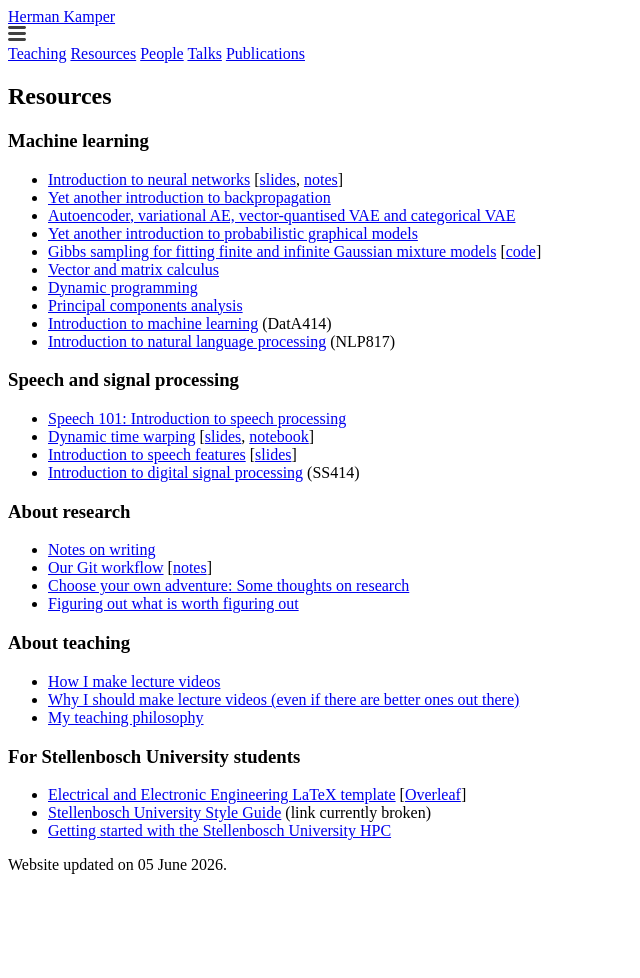
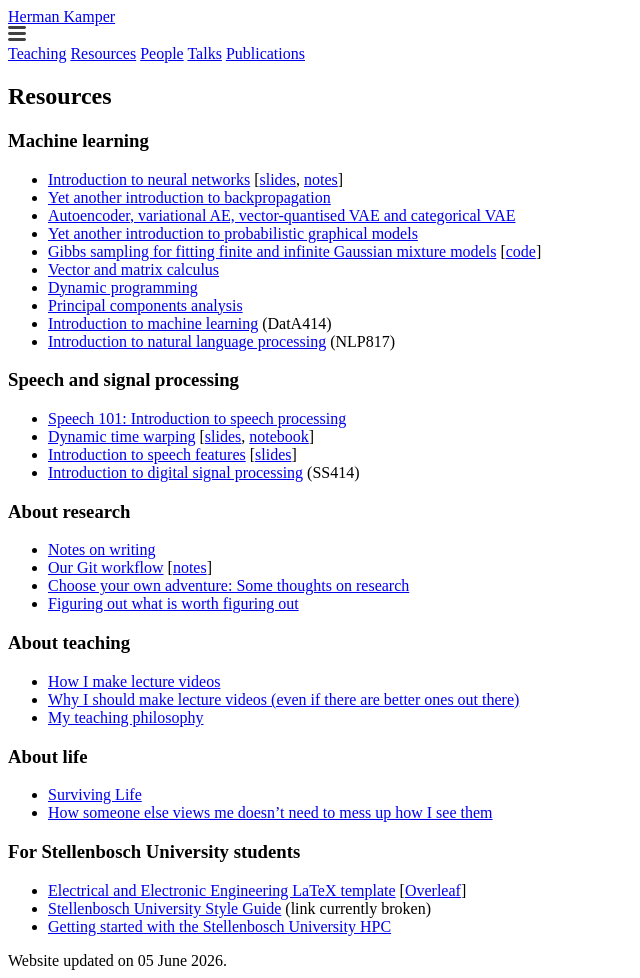
Before and after one commit to kamperh/kamperh.github.io, a Jekyll site: the page built from resources.md, in a window 1280 px wide. Shown: the whole page, without its empty margins (0-640 px from the left). Built offline with Jekyll 4.4.1, drawn with Linux system fonts in a browser that asks for light colours; a style sheet for code colours, icons or effects is not loaded; before the commit the page ends 900 px from its top, so only the background shows below that.

Commit message:
Update resources.md

```diff
--- a/resources.md
+++ b/resources.md
@@ -56,6 +56,12 @@ My videos are all available on [YouTube](https://www.youtube.com/c/HermanKamperM
 - [My teaching philosophy](/teaching_portfolio/)
 
 
+### About life
+
+- [Surviving Life](https://www.youtube.com/playlist?list=PLmZlBIcArwhOpJ6Fkz7OghXQQQ9_UjGTE)
+- [How someone else views me doesn't need to mess up how I see them]({% post_url 2026-05-26-viewing_people %})
+
+
 ### For Stellenbosch University students
 
 - [Electrical and Electronic Engineering LaTeX template](https://github.com/kamperh/stellenbosch_ee_report_template) [[Overleaf](https://www.overleaf.com/latex/templates/stellenbosch-university-electrical-and-electronic-engineering-template/bsppqrfmdpqp)]
```
